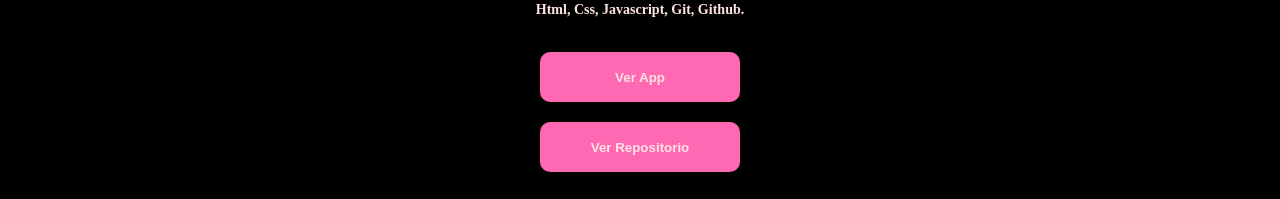
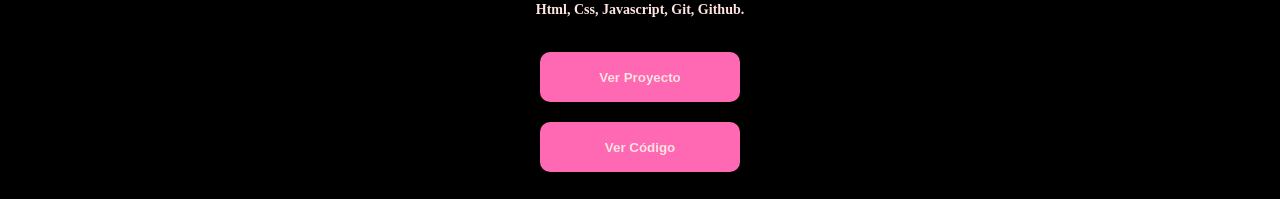
Before and after one commit to ErikaDUARTEm/MyPortfolio, a React (Vite) app in the folder portfolio/: page / in a window 1280 px wide. Shown: the part 1821-2020 px from the top of the page. Built offline with nearby package versions, Linux system fonts and the light colour scheme.

Commit message:
components projects y boton

```diff
--- a/portfolio/src/App.jsx
+++ b/portfolio/src/App.jsx
@@ -13,7 +13,7 @@ function App() {
       <Home/>
       <ButtonCv>Descargar C.V.</ButtonCv>
       <Projects
-      img={fotoTrivia}
+      imagen={fotoTrivia}
       title={"Trivia"} description={"Trivía con la temática de películas."}
       technologies={ "Html, Css, Javascript, Git, Github."}
       url={"https://erikaduartem.github.io/trivia-Laboratoria/"}
--- a/portfolio/src/components/projects/Projects.jsx
+++ b/portfolio/src/components/projects/Projects.jsx
@@ -1,12 +1,12 @@
 import { ButtonCv } from "../buttons/ButtonCv";
 import "./Projects.css";
-export function Projects ({img, title, description, technologies, url, repo}){
+export function Projects ({imagen, title, description, technologies, url, repo}){
     return(
         <>
             <section className="section-all-projects">
                 <article className="section-project">
                     <div className="container-project-img">
-                        <img src={img}/>
+                        <img src={imagen}/>
                     </div>
                     <div className="container-project-description">
                     <div className="container-description">
@@ -15,8 +15,8 @@ export function Projects ({img, title, description, technologies, url, repo}){
                         <h3>{technologies}</h3>
                     </div>
                     <div className="container-buttons">
-                        <ButtonCv><a href={url} target="_blank">Ver App</a></ButtonCv>
-                        <ButtonCv><a href={repo} target="_blank">Ver Repositorio</a></ButtonCv>
+                        <ButtonCv><a href={url} target="_blank">Ver Proyecto</a></ButtonCv>
+                        <ButtonCv><a href={repo} target="_blank">Ver Código</a></ButtonCv>
                     </div>
                     </div>
 
```
